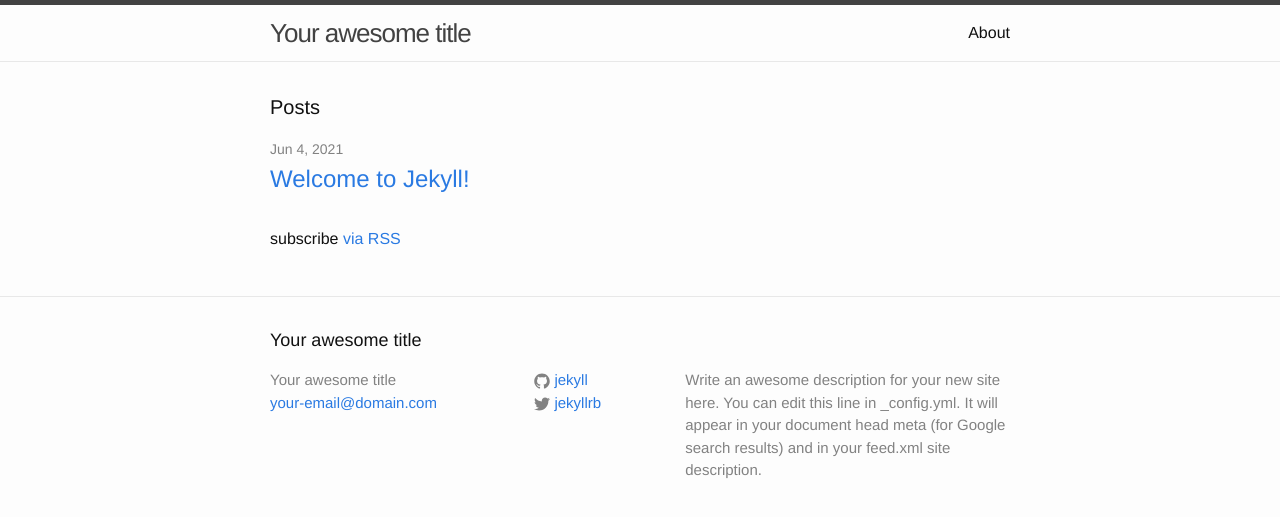
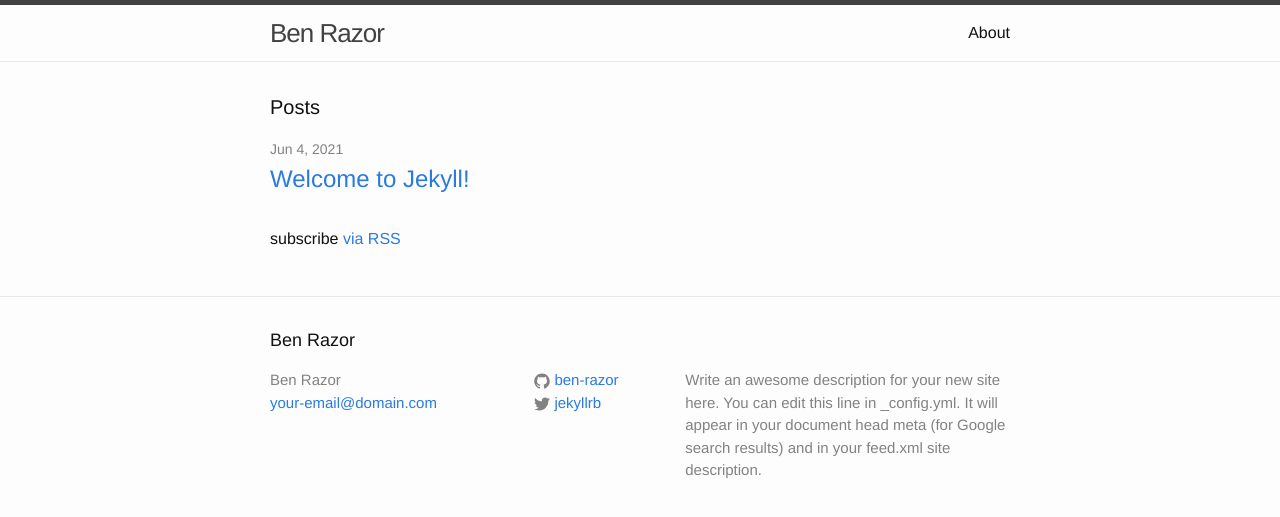
Before and after one commit to ben-razor/ben-razor.github.io, a Jekyll site: the page built from index.html, in a window 1280 px wide. Shown: the top 517 px of the page. Built offline with Jekyll 4.4.1, drawn with Linux system fonts in a browser that asks for light colours.

Commit message:
Change theme

```diff
--- a/_config.yml
+++ b/_config.yml
@@ -6,7 +6,7 @@
 # 'jekyll serve'. If you change this file, please restart the server process.
 
 # Site settings
-title: Your awesome title
+title: Ben Razor
 email: your-email@domain.com
 description: > # this means to ignore newlines until "baseurl:"
   Write an awesome description for your new site here. You can edit this
@@ -15,7 +15,8 @@
 baseurl: "" # the subpath of your site, e.g. /blog
 url: "http://yourdomain.com" # the base hostname & protocol for your site
 twitter_username: jekyllrb
-github_username:  jekyll
+github_username:  ben-razor
 
 # Build settings
 markdown: kramdown
+theme: hacker
```
Also changed, not shown: 7 other files.
